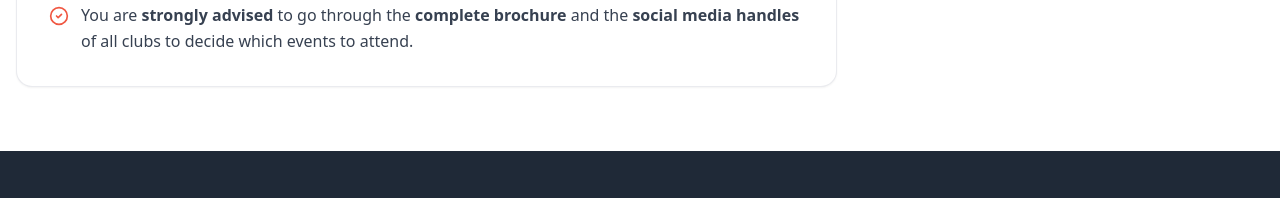
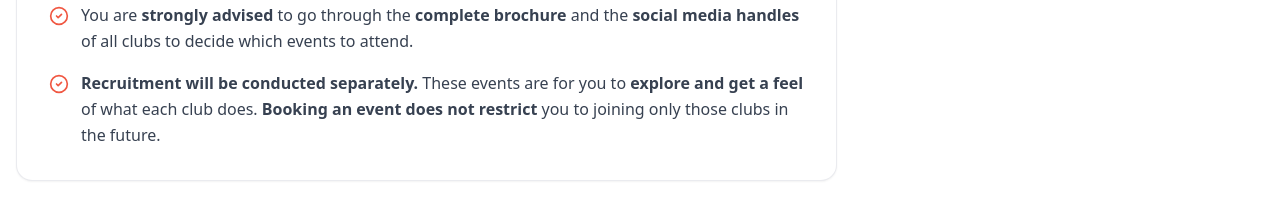
Before and after one commit to overclocked-2124/SIP-Announcement-2025, a Next.js app: page /club-showcase-day-instructions in a window 1280 px wide. Shown: the part 897-1095 px from the top of the page. Built offline with nearby package versions, Linux system fonts and the light colour scheme; grey boxes are pictures that could not be loaded.

Commit message:
cahnged instructions

```diff
--- a/src/app/club-showcase-day-instructions/page.tsx
+++ b/src/app/club-showcase-day-instructions/page.tsx
@@ -128,6 +128,12 @@ export default function ClubShowcaseInstructionsPage() {
                       You are <strong>strongly advised</strong> to go through the <strong>complete brochure</strong> and the <strong>social media handles</strong> of all clubs to decide which events to attend.
                     </span>
                   </li>
+                  <li className="flex items-start gap-3">
+                    <CheckCircle2 className="w-5 h-5 mt-1 text-primary shrink-0" />
+                    <span className="text-gray-700 leading-relaxed">
+                      <strong>Recruitment will be conducted separately.</strong> These events are for you to <strong>explore and get a feel</strong> of what each club does. <strong>Booking an event does not restrict</strong> you to joining only those clubs in the future.
+                    </span>
+                  </li>
                 </ul>
               </div>
             </div>
```
